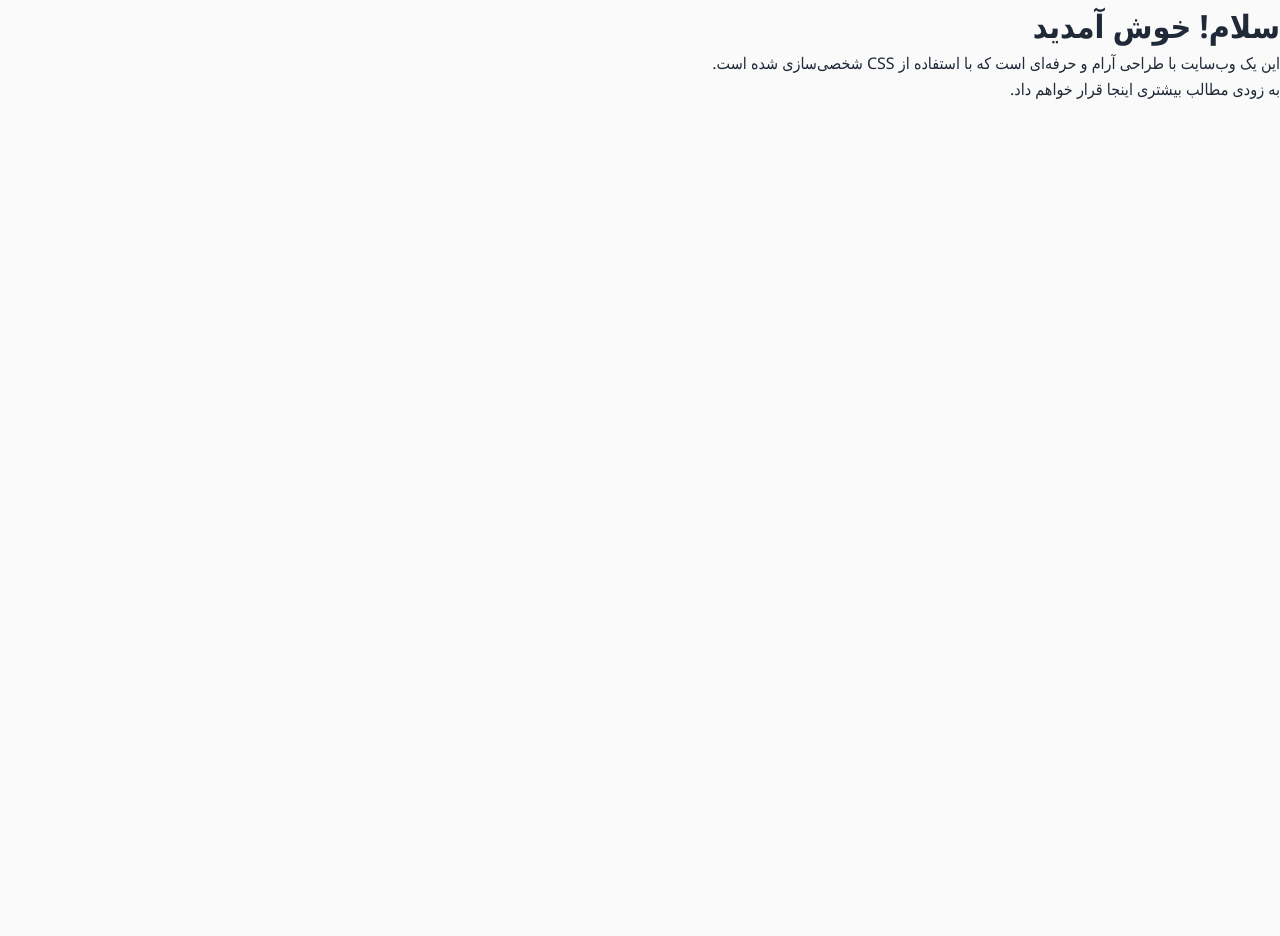
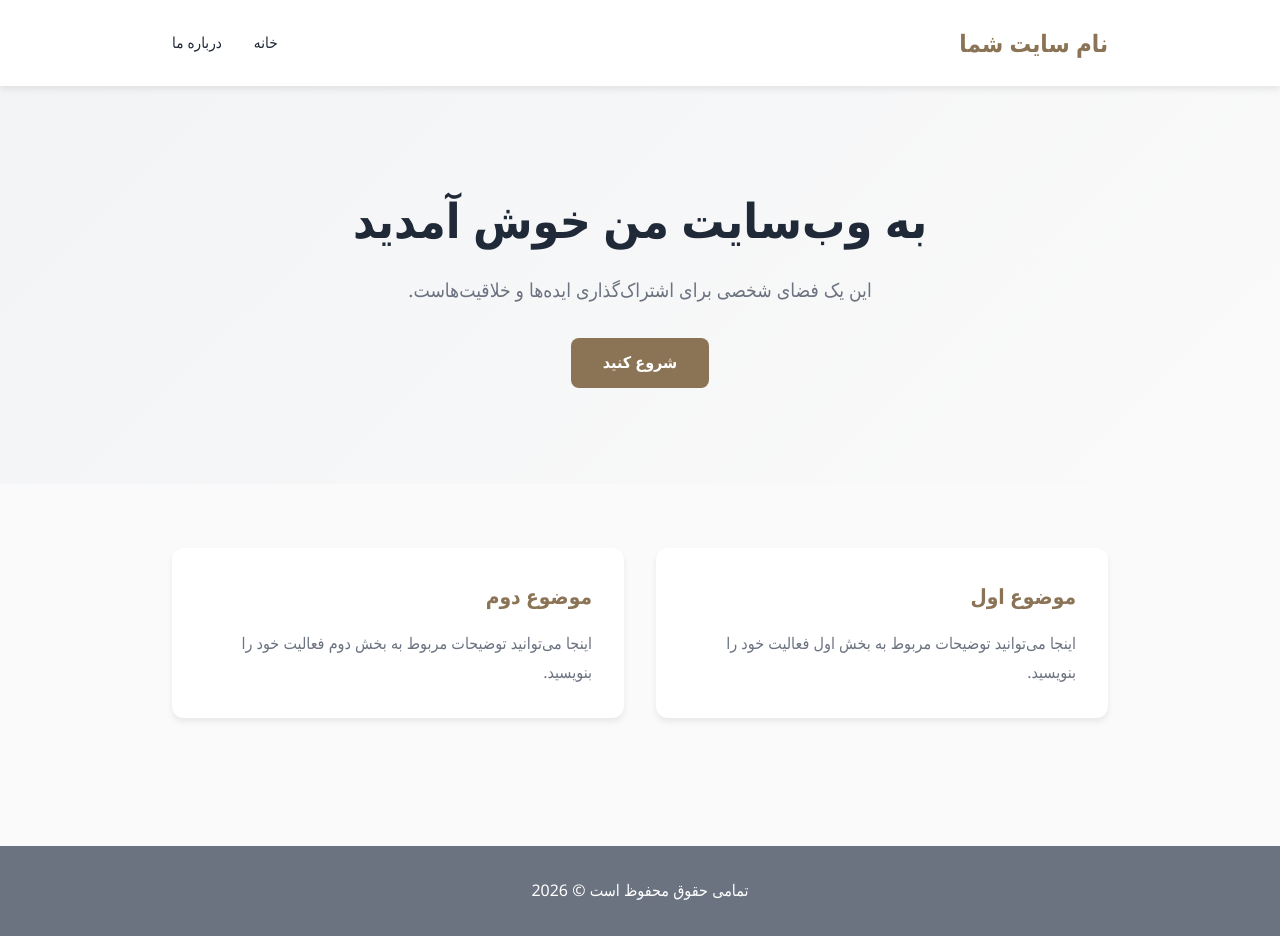
Before and after one commit to matrooshkaa/haiku, a plain HTML site: page index.html in a window 1280 px wide. Before the commit the page ends 800 px from the top, so only its background shows below. Drawn offline with Linux system fonts and the light colour scheme.

Commit message:
Add header, hero section, and cards to index.html

```diff
--- a/index.html
+++ b/index.html
@@ -2,14 +2,50 @@
 <html lang="fa" dir="rtl">
 <head>
     <meta charset="UTF-8">
+    <meta name="viewport" content="width=device-width, initial-scale=1.0">
+    <title>وب‌سایت من</title>
     <link rel="stylesheet" href="style.css">
-    <title>وب‌سایت من</title>
 </head>
 <body>
-    <div class="container">
-        <h1>سلام! خوش آمدید</h1>
-        <p>این یک وب‌سایت با طراحی آرام و حرفه‌ای است که با استفاده از CSS شخصی‌سازی شده است.</p>
-        <p>به زودی مطالب بیشتری اینجا قرار خواهم داد.</p>
-    </div>
+
+    <!-- هدر -->
+    <header>
+        <div class="container">
+            <div class="logo">نام سایت شما</div>
+            <nav>
+                <ul>
+                    <li><a href="#">خانه</a></li>
+                    <li><a href="#">درباره ما</a></li>
+                </ul>
+            </nav>
+        </div>
+    </header>
+
+    <!-- بخش معرفی -->
+    <section class="hero">
+        <div class="container">
+            <h1>به وب‌سایت من خوش آمدید</h1>
+            <p>این یک فضای شخصی برای اشتراک‌گذاری ایده‌ها و خلاقیت‌هاست.</p>
+            <a href="#" class="btn btn-primary">شروع کنید</a>
+        </div>
+    </section>
+
+    <!-- بخش کارت‌ها -->
+    <section class="cards">
+        <div class="card">
+            <h3>موضوع اول</h3>
+            <p>اینجا می‌توانید توضیحات مربوط به بخش اول فعالیت خود را بنویسید.</p>
+        </div>
+        <div class="card">
+            <h3>موضوع دوم</h3>
+            <p>اینجا می‌توانید توضیحات مربوط به بخش دوم فعالیت خود را بنویسید.</p>
+        </div>
+    </section>
+
+    <!-- فوتر -->
+    <footer>
+        <p>تمامی حقوق محفوظ است &copy; 2026</p>
+    </footer>
+
 </body>
 </html>
```
